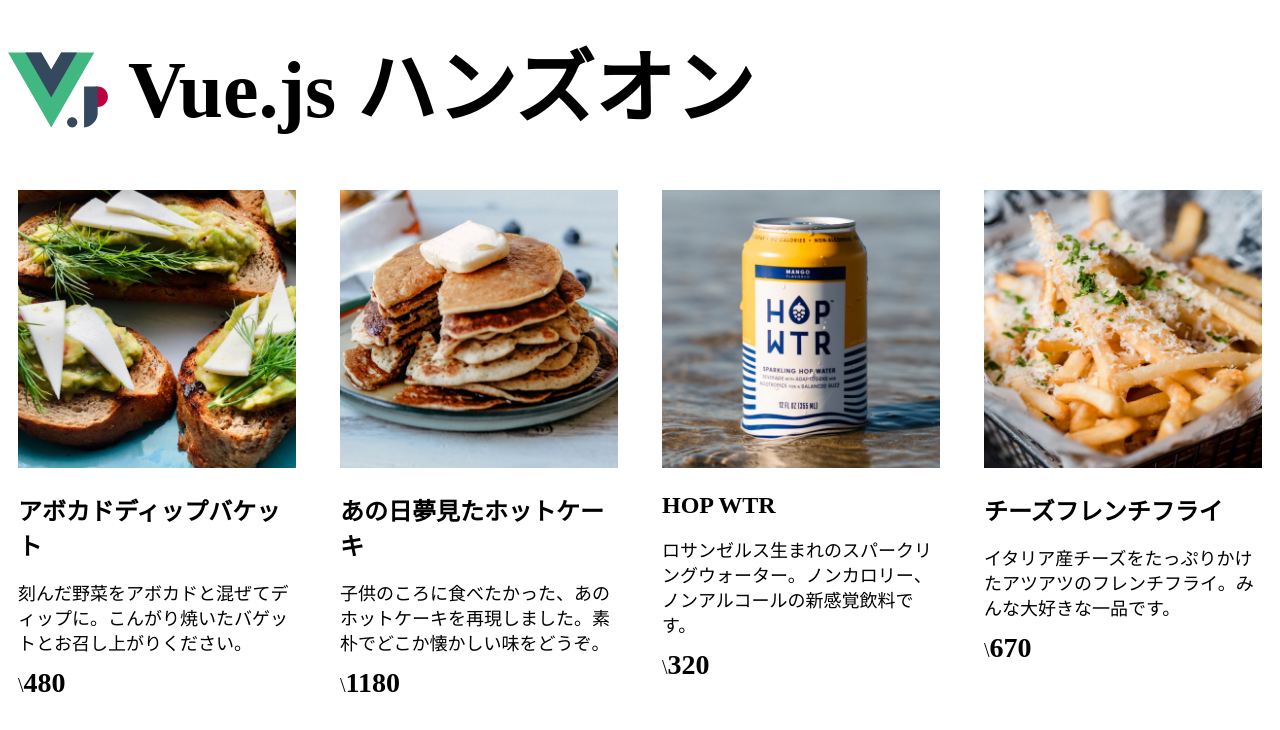
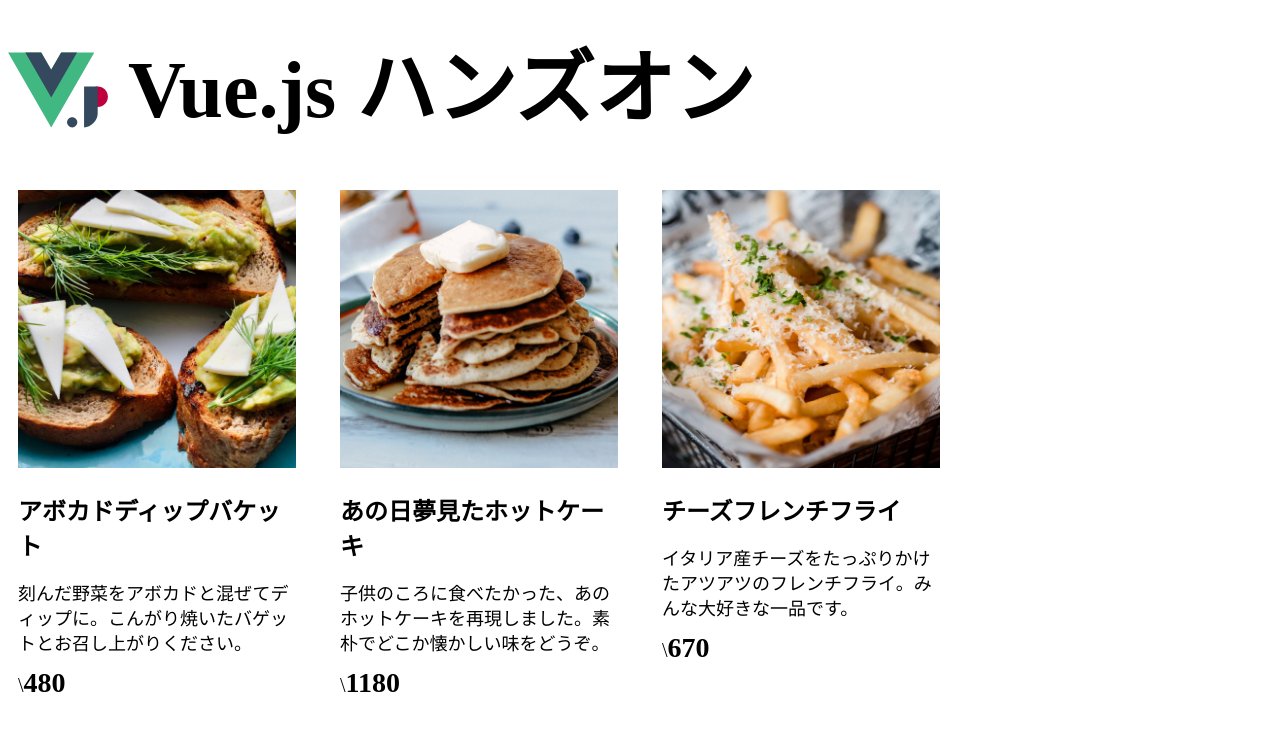
Before and after one commit to KaT0819/vue3-lab, a Vue app: page / in a window 1280 px wide. Shown: the top 730 px of the page. Built offline with nearby package versions, Linux system fonts and the light colour scheme.

Commit message:
DOM 要素に v-if を追加

```diff
--- a/src/App.vue
+++ b/src/App.vue
@@ -7,6 +7,7 @@
     description: '刻んだ野菜をアボカドと混ぜてディップに。こんがり焼いたバゲットとお召し上がりください。',
     price: 480,
     image: '/images/item1.jpg',
+    soldOut: false,
   },
   {
     id: 2,
@@ -14,6 +15,7 @@
     description: '子供のころに食べたかった、あのホットケーキを再現しました。素朴でどこか懐かしい味をどうぞ。',
     price: 1180,
     image: '/images/item2.jpg',
+    soldOut: false,
   },
   {
     id: 3,
@@ -21,6 +23,7 @@
     description: 'ロサンゼルス生まれのスパークリングウォーター。ノンカロリー、ノンアルコールの新感覚飲料です。',
     price: 320,
     image: '/images/item3.jpg',
+    soldOut: true,
   },
   {
     id: 4,
@@ -28,6 +31,7 @@
     description: 'イタリア産チーズをたっぷりかけたアツアツのフレンチフライ。みんな大好きな一品です。',
     price: 670,
     image: '/images/item4.jpg',
+    soldOut: false,
   },
 ]);
 </script>
@@ -40,7 +44,7 @@
 
   <main class="main">
     <template v-for="item in items" :key="item.id">
-      <div class="item">
+      <div v-if="!item.soldOut" class="item">
         <div class="thumnail">
           <img :src="item.image" alt="" />
         </div>
```
